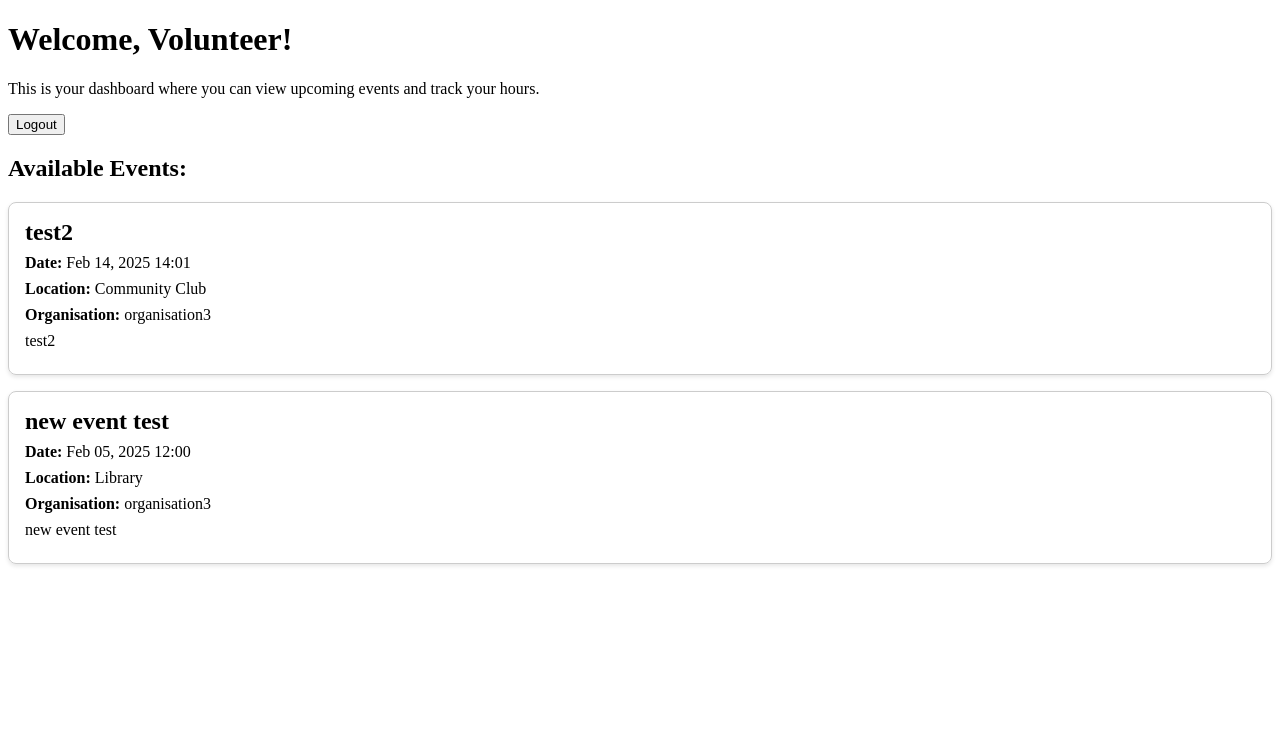
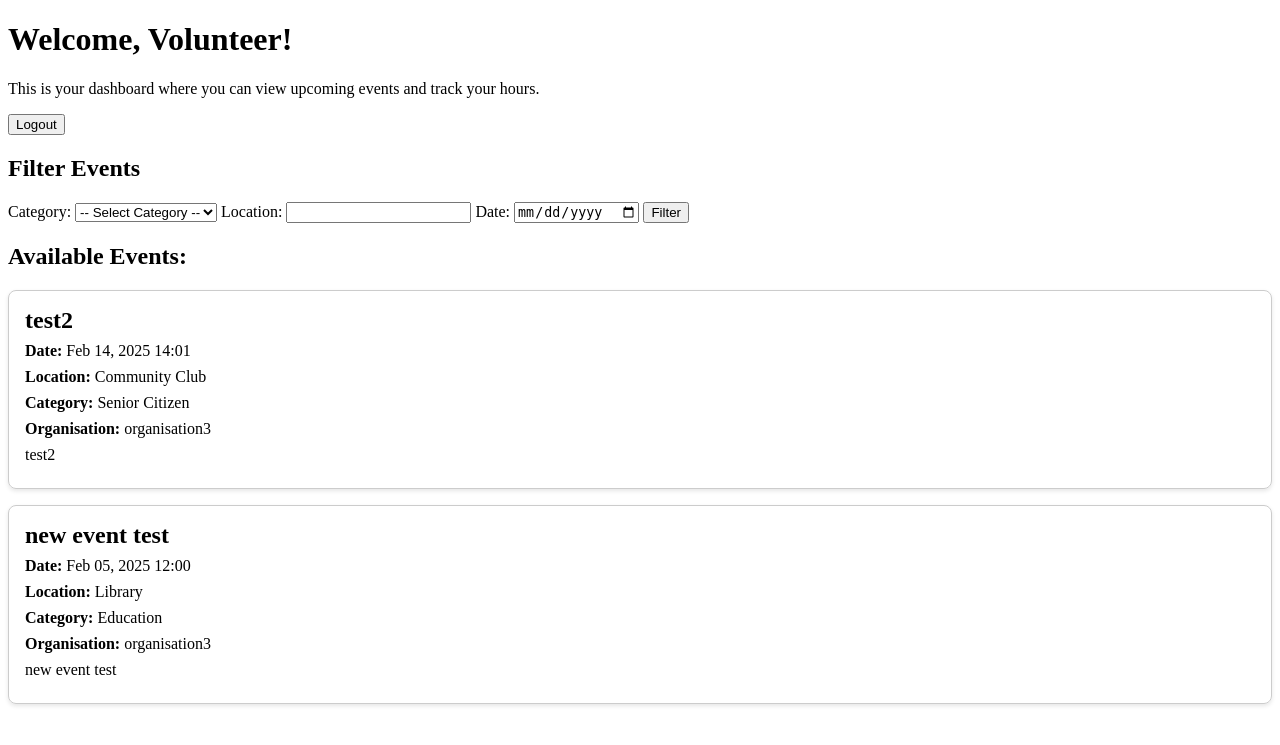
Before and after one commit to nithiyah/Nexus, a Django app: template events/templates/events/volunteer_dashboard.html in a window 1280 px wide. Shown: the top 745 px of the page. Run offline with Django 5.2, Linux system fonts and the light colour scheme; data comes from the database, SQL or seed files in the repository; both versions use the stored data as it was after the commit; tables that the repository leaves empty hold one stand-in row (values such as "Sample post"); the template is opened without the code that fills it: values that come from a table or form of the project are taken from there, most other values are stand-ins (such as "Sample title", 1, 10 or a date in 2020).

Commit message:
event filtering basic

```diff
--- a/events/templates/events/volunteer_dashboard.html
+++ b/events/templates/events/volunteer_dashboard.html
@@ -30,7 +30,29 @@
         <button type="submit">Logout</button>
     </form>
 
-    <!-- Display Events -->
+    <h2>Filter Events</h2>
+    <form method="get">
+        <!-- Category Dropdown -->
+        <label for="category">Category:</label>
+        <select name="category" id="category">
+            <option value="">-- Select Category --</option>
+            {% for cat in categories %}
+                <option value="{{ cat }}" {% if request.GET.category == cat %}selected{% endif %}>{{ cat }}</option>
+            {% endfor %}
+        </select>
+
+        <!-- Location Filter -->
+        <label for="location">Location:</label>
+        <input type="text" name="location" id="location" value="{{ request.GET.location }}">
+
+        <!-- Date Filter -->
+        <label for="date">Date:</label>
+        <input type="date" name="date" id="date" value="{{ request.GET.date }}">
+
+        <button type="submit">Filter</button>
+    </form>
+
+
     <h2>Available Events:</h2>
     {% if events %}
         {% for event in events %}
@@ -38,12 +60,14 @@
                 <h3>{{ event.name }}</h3>
                 <p><strong>Date:</strong> {{ event.date|date:"M d, Y H:i" }}</p>
                 <p><strong>Location:</strong> {{ event.location }}</p>
+                <p><strong>Category:</strong> {{ event.get_category_display }}</p>
                 <p><strong>Organisation:</strong> {{ event.organisation.username }}</p>
                 <p>{{ event.description }}</p>
             </div>
         {% endfor %}
     {% else %}
-        <p>No events are available at the moment. Check back later!</p>
+        <p>No events found matching your criteria.</p>
     {% endif %}
+
 </body>
 </html>
```
Also changed, not shown: events/views.py (+50 -2 lines), db.sqlite3.
